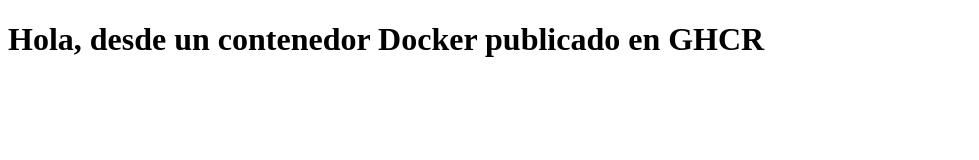
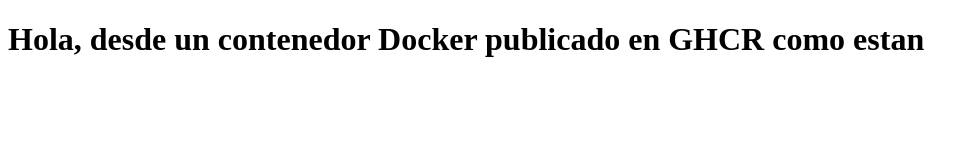
Before and after one commit to JeanPieerT/lab-docker-gh-actions, a website: page index.html in a window 1280 px wide. Shown: the whole page, without its empty margins (0-979 px from the left). Drawn offline with Linux system fonts and the light colour scheme.

Commit message:
actualizacion

```diff
--- a/index.html
+++ b/index.html
@@ -5,6 +5,6 @@
 <title>Mi primera app en contenedor</title>
 </head>
 <body>
-<h1>Hola, desde un contenedor Docker publicado en GHCR</h1>
+<h1>Hola, desde un contenedor Docker publicado en GHCR como estan</h1>
 </body>
 </html>
```
